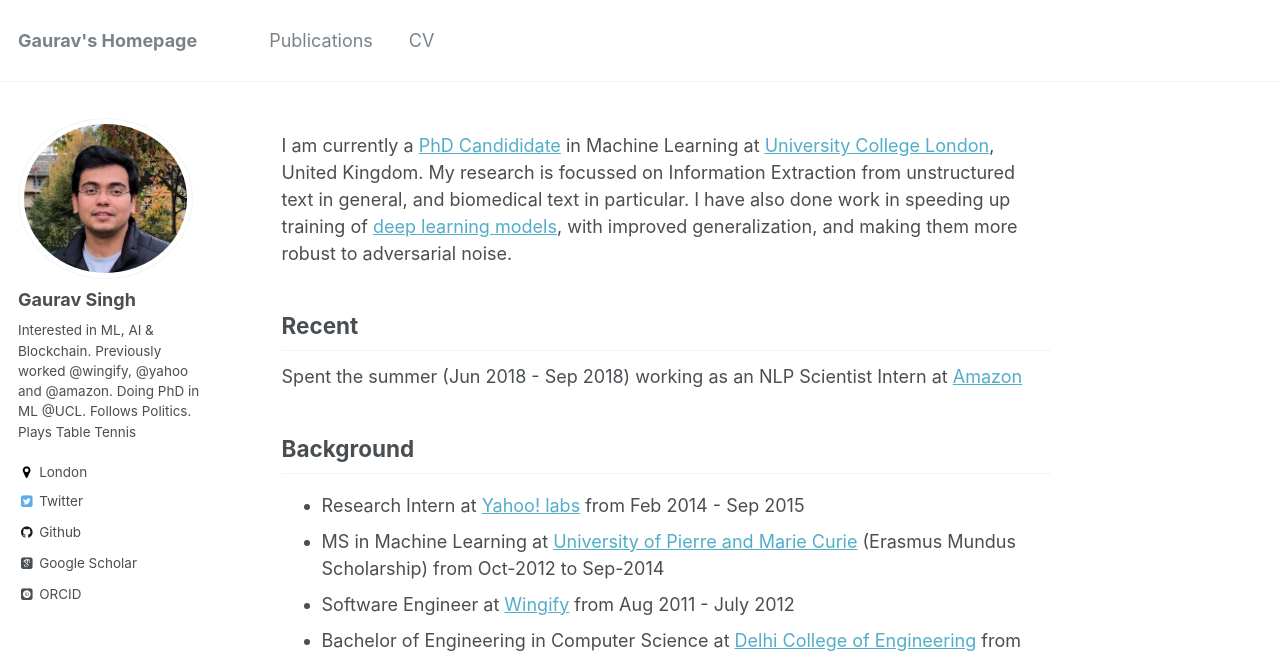
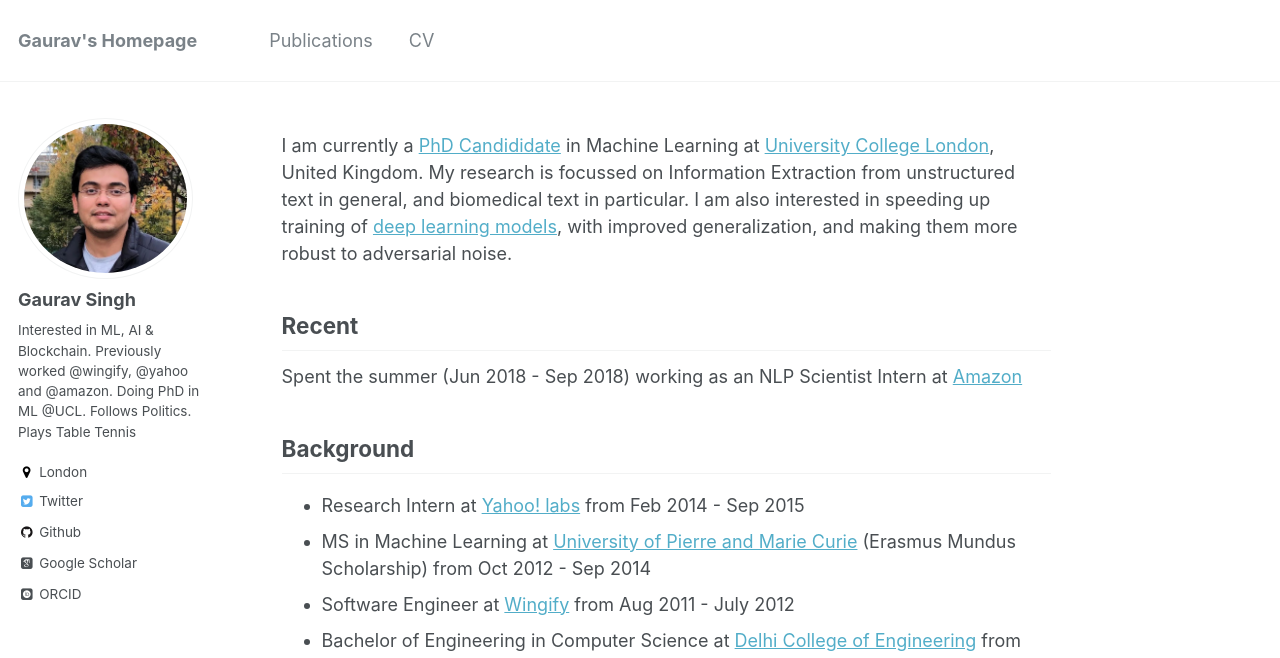
Before and after one commit to gauravsc/gauravsc.github.io, a Jekyll site: the page built from _pages/about.md, in a window 1280 px wide and 1016 px high. Shown: the top 658 px of the window. Built offline with Jekyll 4.4.1, drawn with Linux system fonts in a browser that asks for light colours; some web fonts are replaced.

```diff
--- a/_pages/about.md
+++ b/_pages/about.md
@@ -8,7 +8,7 @@
   - /about.html
 ---
 
-I am currently a <a href="http://www.cs.ucl.ac.uk/people/G.Singh.html/">PhD Candididate</a> in Machine Learning at <a href="https://www.ucl.ac.uk/">University College London</a>, United Kingdom. My research is focussed on Information Extraction from unstructured text in general, and biomedical text in particular. I have also done work in speeding up training of <a href ="https://arxiv.org/abs/1807.11414">deep learning models</a>, with improved generalization, and making them more robust to adversarial noise.
+I am currently a <a href="http://www.cs.ucl.ac.uk/people/G.Singh.html/">PhD Candididate</a> in Machine Learning at <a href="https://www.ucl.ac.uk/">University College London</a>, United Kingdom. My research is focussed on Information Extraction from unstructured text in general, and biomedical text in particular. I am also interested in speeding up training of <a href ="https://arxiv.org/abs/1807.11414">deep learning models</a>, with improved generalization, and making them more robust to adversarial noise.
 
 Recent
 ------
@@ -17,7 +17,7 @@
 Background
 ------
 * Research Intern at <a href ="https://research.yahoo.com/">Yahoo! labs</a> from Feb 2014 - Sep 2015
-* MS in Machine Learning at <a href = "http://www.upmc.fr/en/">University of Pierre and Marie Curie</a> (Erasmus Mundus Scholarship) from Oct-2012 to Sep-2014
+* MS in Machine Learning at <a href = "http://www.upmc.fr/en/">University of Pierre and Marie Curie</a> (Erasmus Mundus Scholarship) from Oct 2012 - Sep 2014
 * Software Engineer at <a href="http://wingify.com/">Wingify</a> from Aug 2011 - July 2012
 * Bachelor of Engineering in Computer Science at <a href="http://dtu.ac.in/">Delhi College of Engineering</a> from Sep 2007 - July 2011
 
```
